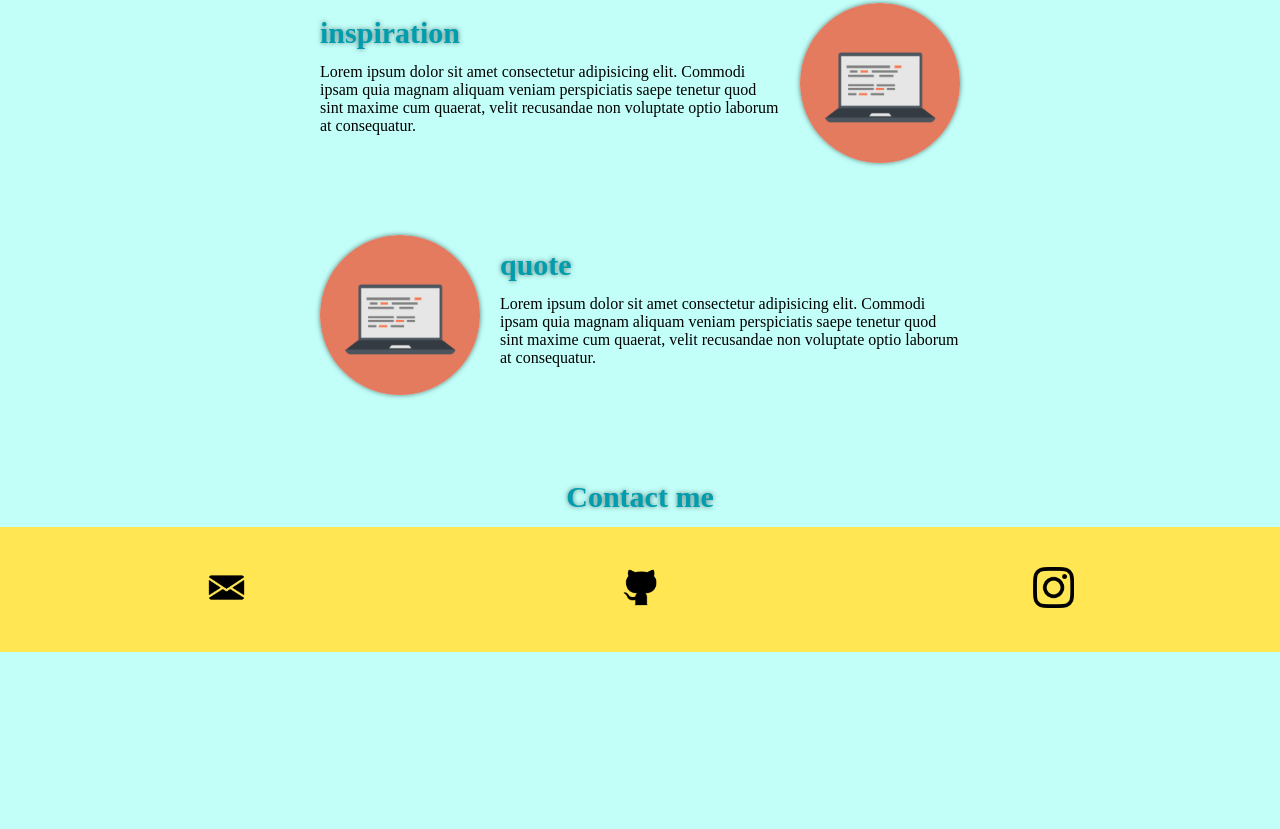
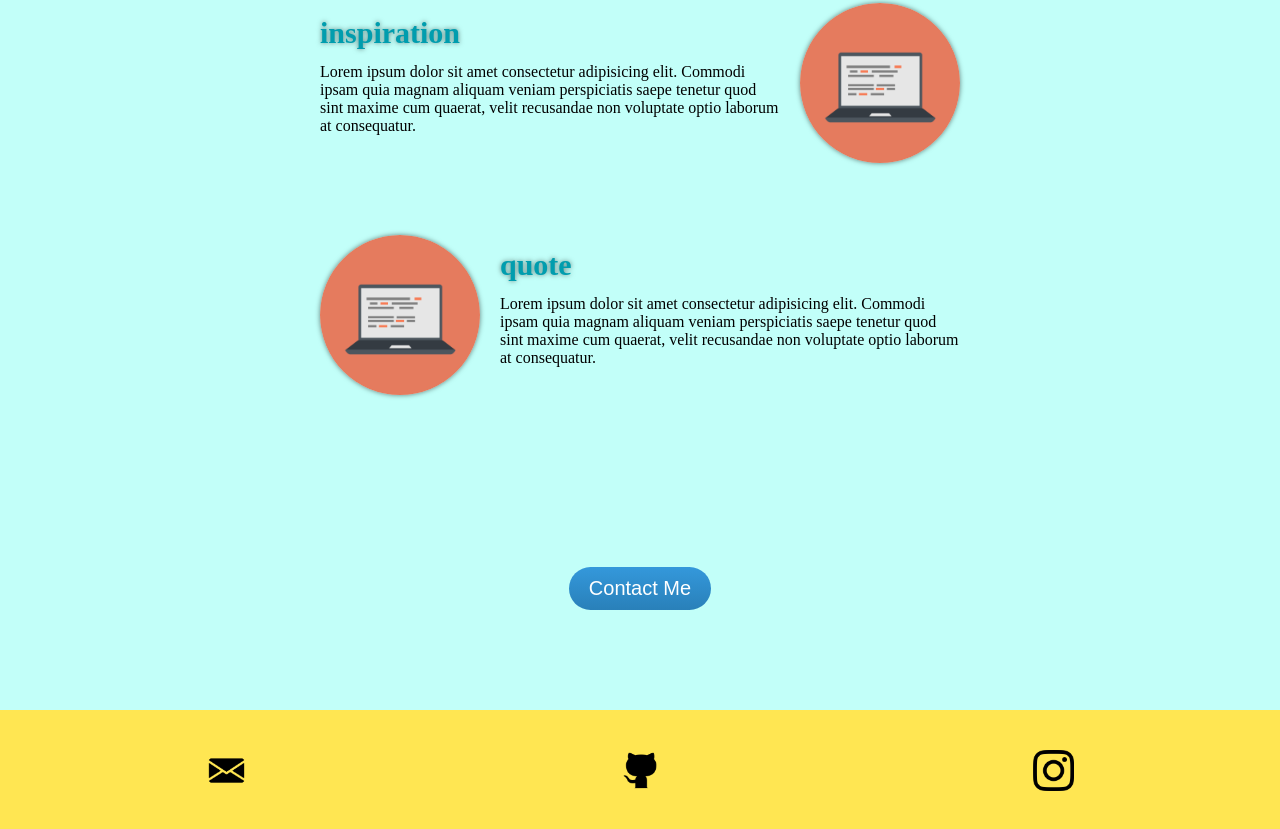
Before and after one commit to DInesh0420/CV, a plain HTML site: page index.html in a window 1280 px wide. Shown: the part 1309-2138 px from the top of the page. Before the commit the page ends 1961 px from the top, so only its background shows below. Drawn offline with Linux system fonts and the light colour scheme; a web font is replaced by a local one.

Commit message:
6/12/2021

```diff
--- a/Styles/cheese.css
+++ b/Styles/cheese.css
@@ -170,8 +170,33 @@ h3 {
     top: 0px;
   }
 }
-.footer {
-  background-color: #ffe652;
+button {
+  background: #3498db;
+  background-image: -webkit-linear-gradient(top, #3498db, #2980b9);
+  background-image: -moz-linear-gradient(top, #3498db, #2980b9);
+  background-image: -ms-linear-gradient(top, #3498db, #2980b9);
+  background-image: -o-linear-gradient(top, #3498db, #2980b9);
+  background-image: linear-gradient(to bottom, #3498db, #2980b9);
+  -webkit-border-radius: 28;
+  -moz-border-radius: 28;
+  border-radius: 28px;
+  font-family: Arial;
+  color: #ffffff;
+  font-size: 20px;
+  padding: 10px 20px 10px 20px;
+  margin: 100px auto 100px auto;
+  text-decoration: none;
+  border: none;
+}
+
+button:hover {
+  background: #3cb0fd;
+  background-image: -webkit-linear-gradient(top, #3cb0fd, #3498db);
+  background-image: -moz-linear-gradient(top, #3cb0fd, #3498db);
+  background-image: -ms-linear-gradient(top, #3cb0fd, #3498db);
+  background-image: -o-linear-gradient(top, #3cb0fd, #3498db);
+  background-image: linear-gradient(to bottom, #3cb0fd, #3498db);
+  text-decoration: none;
 }
 ul {
   padding: 40px 20px 40px 20px;
--- a/index.html
+++ b/index.html
@@ -94,7 +94,7 @@
       </div>
     </main>
 
-    <h2>Contact me</h2>
+    <a href="contact.html"><button>Contact Me</button></a>
 
     <footer>
       <div>
```
